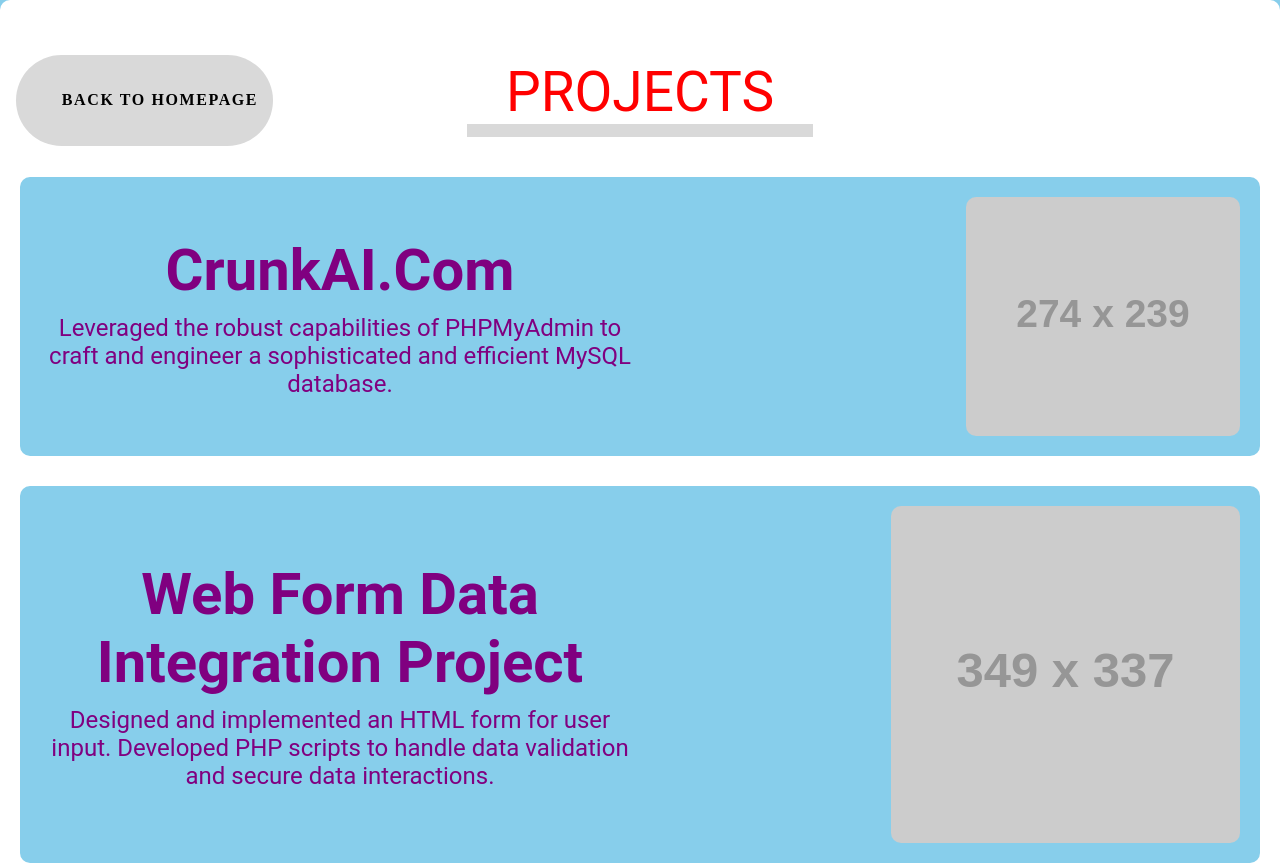
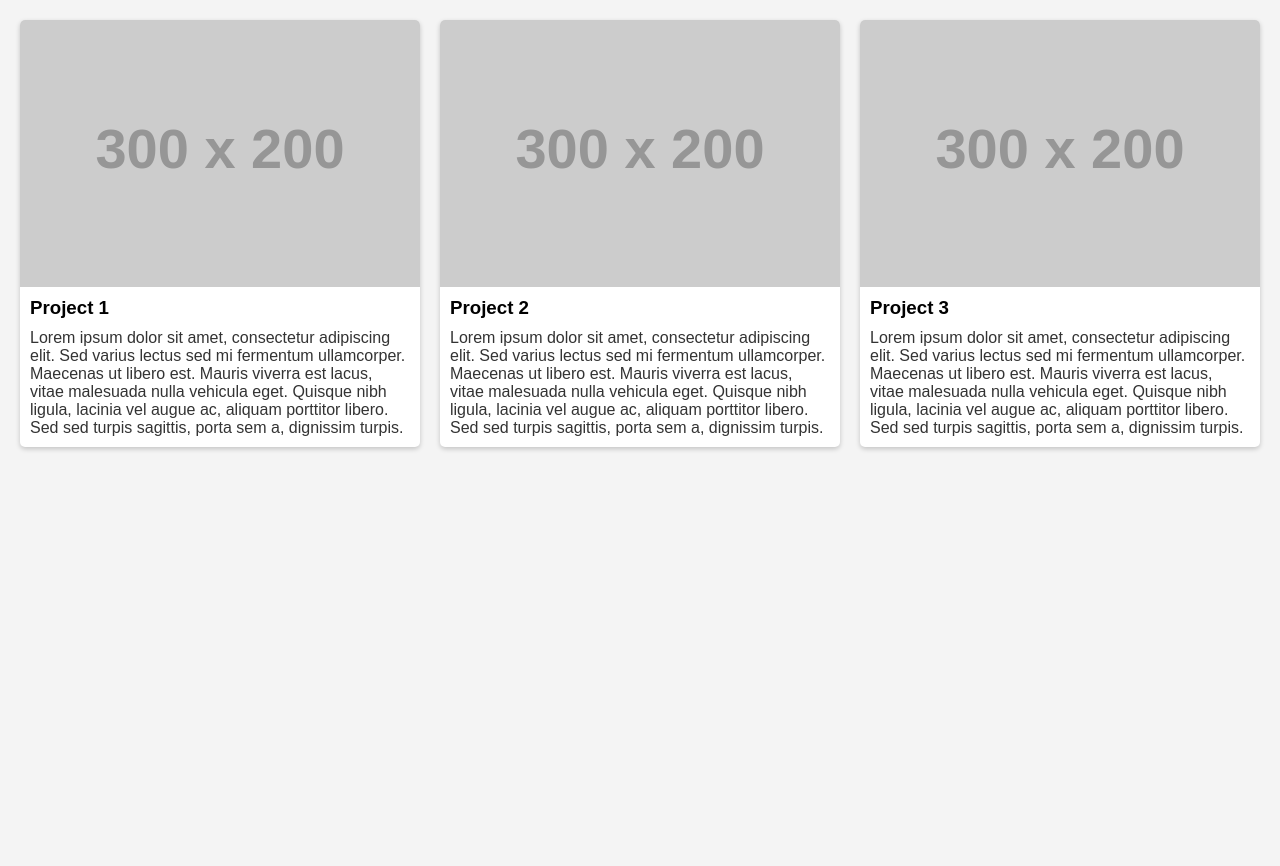
Before and after one commit to NJIT-WIS/Personal-Portfolio, a website: page docs/project.html in a window 1280 px wide. Shown: the top 866 px of the page. After the commit the page ends 800 px from the top, so only its background shows below. Drawn offline with Linux system fonts and the light colour scheme; placeholder pictures from the web are drawn by us.

Commit message:
added card grid system to project page

```diff
--- a/docs/project.css
+++ b/docs/project.css
@@ -1,126 +1,41 @@
 body {
-  font-family: "Roboto", sans-serif;
-  background: #87ceeb;
+  font-family: Arial, sans-serif;
   margin: 0;
   padding: 0;
+  background-color: #f4f4f4;
 }
 
-.main-container {
-  margin: auto;
-  background: white;
+.grid-container {
+  display: grid;
+  grid-template-columns: repeat(auto-fit, minmax(250px, 1fr));
+  gap: 20px;
   padding: 20px;
-  border-radius: 10px;
-}
-.SubmitButton {
-  width: 257px;
-  height: 91px;
-  left: 16px;
-  top: 55px;
-  position: absolute;
 }
 
-.Rectangle3969 {
-  width: 257px;
-  height: 91px;
-  left: 0px;
-  top: 0px;
-  position: absolute;
-  background: #d9d9d9;
-  border-radius: 90px;
+.card {
+  background-color: #fff;
+  border-radius: 5px;
+  box-shadow: 0 2px 5px rgba(0, 0, 0, 0.2);
+  overflow: hidden;
 }
 
-.BackToHomepage {
-  width: 202px;
-  height: 40px;
-  left: 43px;
-  top: 31px;
-  position: absolute;
-  color: black;
-  font-size: 16px;
-  font-family: Outfit;
-  font-weight: 700;
-  text-transform: uppercase;
-  line-height: 27.5px;
-  letter-spacing: 1.6px;
-  word-wrap: break-word;
+.card img {
+  width: 100%;
+  height: auto;
+  display: block;
 }
 
-.navbar {
-  display: flex;
-  justify-content: space-around;
-  background-color: #800080;
-  padding: 10px 0;
-  border-radius: 10px;
+.card h3 {
+  margin: 10px;
 }
 
-.navbar-item {
-  color: black;
-  font-size: 30px;
+.card p {
+  margin: 10px;
+  color: #333;
 }
 
-.projects-container {
-  text-align: center;
-}
-
-.projects-header {
-  margin: 40px 0;
-}
-
-.projects-title {
-  color: #ff0000;
-  font-size: 55px;
-  display: inline-block;
-}
-
-.underline {
-  width: 346px;
-  height: 13px;
-  background: #d9d9d9;
-  display: block;
-  margin: auto;
-}
-
-.project {
-  background-color: #87ceeb;
-  margin-bottom: 30px;
-  padding: 20px;
-  border-radius: 10px;
-  display: flex;
-  align-items: center;
-  justify-content: space-between;
-}
-
-.project-text {
-  max-width: 50%;
-  color: #800080;
-}
-
-.project-text h2 {
-  font-size: 58px;
-  margin: 0;
-  font-weight: 700;
-  text-transform: capitalize;
-}
-
-.project-text p {
-  font-size: 24px;
-  margin: 10px 0 0;
-  font-weight: 400;
-}
-
-.project-image {
-  max-width: 40%;
-  height: auto;
-  border-radius: 10px;
-}
-
-@media (max-width: 768px) {
-  .project {
-    flex-direction: column;
-  }
-
-  .project-text,
-  .project-image {
-    max-width: 100%;
+@media screen and (max-width: 600px) {
+  .grid-container {
+    grid-template-columns: 1fr;
   }
 }
--- a/docs/project.html
+++ b/docs/project.html
@@ -7,61 +7,51 @@
     <link rel="stylesheet" href="project.css" />
   </head>
   <body>
-    <div class="main-container">
-      <div class="projects-container">
-        <div class="projects-header">
-          <div class="projects-title">PROJECTS</div>
-          <div class="SubmitButton">
-            <div class="Rectangle3969"></div>
-            <div class="BackToHomepage">Back to homepage</div>
-          </div>
-          <div class="underline"></div>
-        </div>
-        <div class="project" id="crunkai">
-          <div class="project-text">
-            <h2>CrunkAI.com</h2>
+    <div class="grid-container">
+      <div class="card">
+        <img
+          src="https://via.placeholder.com/300x200"
+          alt="Placeholder Image"
+        />
+        <h3>Project 1</h3>
         <p>
-              Leveraged the robust capabilities of PHPMyAdmin to craft and
-              engineer a sophisticated and efficient MySQL database.
+          Lorem ipsum dolor sit amet, consectetur adipiscing elit. Sed varius
+          lectus sed mi fermentum ullamcorper. Maecenas ut libero est. Mauris
+          viverra est lacus, vitae malesuada nulla vehicula eget. Quisque nibh
+          ligula, lacinia vel augue ac, aliquam porttitor libero. Sed sed turpis
+          sagittis, porta sem a, dignissim turpis.
         </p>
       </div>
+      <div class="card">
         <img
-            class="project-image"
-            src="https://via.placeholder.com/274x239"
-            alt="CrunkAI"
+          src="https://via.placeholder.com/300x200"
+          alt="Placeholder Image"
         />
-        </div>
-        <div class="project" id="web-form">
-          <div class="project-text">
-            <h2>Web Form Data Integration Project</h2>
+        <h3>Project 2</h3>
         <p>
-              Designed and implemented an HTML form for user input. Developed
-              PHP scripts to handle data validation and secure data
-              interactions.
+          Lorem ipsum dolor sit amet, consectetur adipiscing elit. Sed varius
+          lectus sed mi fermentum ullamcorper. Maecenas ut libero est. Mauris
+          viverra est lacus, vitae malesuada nulla vehicula eget. Quisque nibh
+          ligula, lacinia vel augue ac, aliquam porttitor libero. Sed sed turpis
+          sagittis, porta sem a, dignissim turpis.
         </p>
       </div>
+
+      <div class="card">
         <img
-            class="project-image"
-            src="https://via.placeholder.com/349x337"
-            alt="Web Form"
+          src="https://via.placeholder.com/300x200"
+          alt="Placeholder Image"
         />
-        </div>
-        <div class="project" id="rock-paper-scissors">
-          <div class="project-text">
-            <h2>Rock Paper Scissors Game</h2>
+        <h3>Project 3</h3>
         <p>
-              Designed and developed an engaging web-based Rock, Paper, Scissors
-              game. Implemented features to track user wins, providing a dynamic
-              and enjoyable gaming experience.
+          Lorem ipsum dolor sit amet, consectetur adipiscing elit. Sed varius
+          lectus sed mi fermentum ullamcorper. Maecenas ut libero est. Mauris
+          viverra est lacus, vitae malesuada nulla vehicula eget. Quisque nibh
+          ligula, lacinia vel augue ac, aliquam porttitor libero. Sed sed turpis
+          sagittis, porta sem a, dignissim turpis.
         </p>
       </div>
-          <img
-            class="project-image"
-            src="https://via.placeholder.com/235x341"
-            alt="Rock Paper Scissors"
-          />
-        </div>
-      </div>
+      <!-- Add more cards as needed -->
     </div>
   </body>
 </html>
```
Lines whose indentation alone changed are shown as unchanged.
